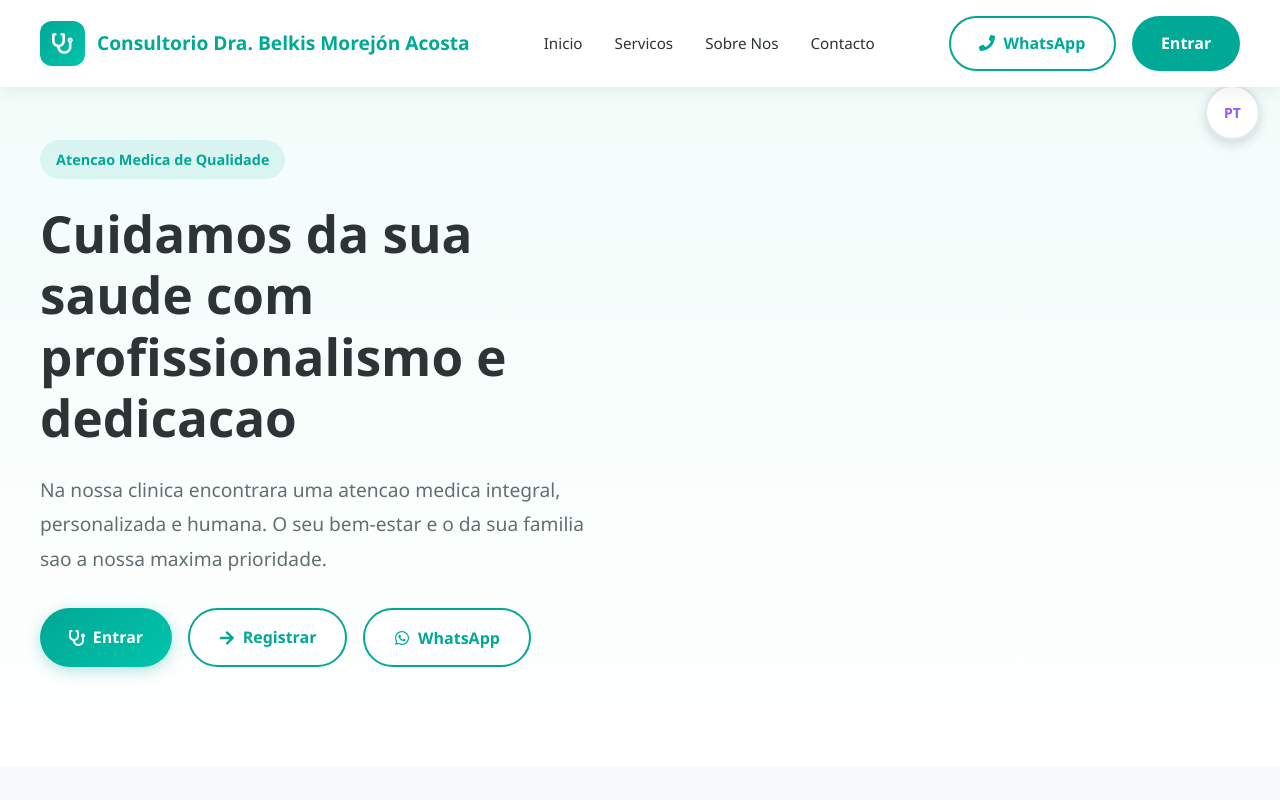
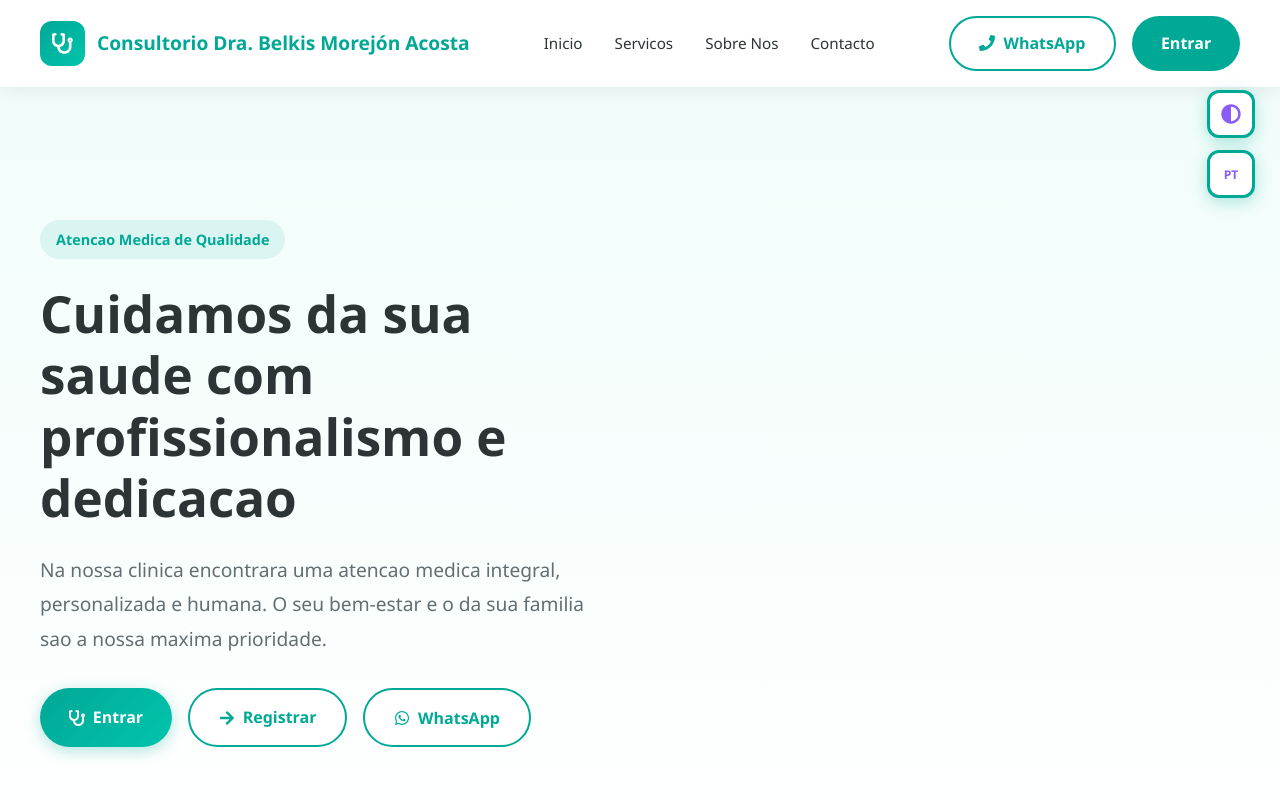
Before and after one commit to Marlondamian26/Mis_proyectos, a React (Vite) app in the folder frontend/: page / in a window 1280 px wide. Shown: the top 800 px of the page. Built offline with nearby package versions, Linux system fonts and the light colour scheme; no server answers.

Commit message:
Correcciones en el sitio promocional 3

```diff
--- a/frontend/src/sitioPromocional/components/LandingWrapper.jsx
+++ b/frontend/src/sitioPromocional/components/LandingWrapper.jsx
@@ -1,4 +1,4 @@
-import React, { useEffect } from 'react';
+import React, { useEffect, useState } from 'react';
 import { useTheme } from '../../context/ThemeContext';
 import { useLanguage } from '../../context/LanguageContext';
 import { FaSun, FaMoon, FaAdjust } from 'react-icons/fa';
@@ -15,45 +15,73 @@ import Footer from './Footer';
 
 const toggleContainerStyle = {
   position: 'fixed',
-  top: '20px',
-  right: '20px',
-  zIndex: 1000,
+  top: '90px',
+  right: '25px',
+  zIndex: 2000,
   display: 'flex',
   flexDirection: 'column',
-  gap: '10px',
+  gap: '12px',
 };
 
 const buttonBaseStyle = {
-  background: 'var(--bg-secondary)',
-  border: '2px solid var(--border-color)',
-  borderRadius: '50%',
-  width: '55px',
-  height: '55px',
+  background: '#ffffff',
+  border: '3px solid #00a896',
+  borderRadius: '12px',
+  width: '48px',
+  height: '48px',
   display: 'flex',
   alignItems: 'center',
   justifyContent: 'center',
   cursor: 'pointer',
-  color: 'var(--text-primary)',
+  color: '#0f172a',
   transition: 'all 0.3s ease',
-  boxShadow: '0 4px 12px rgba(0, 0, 0, 0.15)',
+  boxShadow: '0 4px 16px rgba(0, 168, 150, 0.3)',
+  outline: 'none',
+};
+
+const buttonBaseStyleDark = {
+  background: '#1e293b',
+  border: '3px solid #02c4ac',
+  color: '#f1f5f9',
+  boxShadow: '0 4px 16px rgba(2, 196, 172, 0.3)',
+};
+
+const buttonHoverStyle = {
+  transform: 'scale(1.1)',
+  boxShadow: '0 6px 24px rgba(0, 168, 150, 0.4)',
+};
+
+const buttonActiveStyle = {
+  transform: 'scale(0.95)',
 };
 
 function PromoThemeToggle() {
   const { theme, toggleTheme, isAutomatic } = useTheme();
+  const [isHovered, setIsHovered] = useState(false);
+  const [isActive, setIsActive] = useState(false);
 
   const getIcon = () => {
     if (isAutomatic) {
-      return <FaAdjust style={{ fontSize: '24px', color: '#8b5cf6' }} />;
+      return <FaAdjust style={{ fontSize: '20px', color: '#8b5cf6' }} />;
     }
     return theme === 'light'
-      ? <FaMoon style={{ fontSize: '24px', color: '#3b82f6' }} />
-      : <FaSun style={{ fontSize: '24px', color: '#fbbf24' }} />;
+      ? <FaMoon style={{ fontSize: '20px', color: '#3b82f6' }} />
+      : <FaSun style={{ fontSize: '20px', color: '#fbbf24' }} />;
   };
+
+  const isDark = theme === 'dark';
+  let currentStyle = isDark ? { ...buttonBaseStyle, ...buttonBaseStyleDark } : { ...buttonBaseStyle };
+  if (isHovered) currentStyle = { ...currentStyle, ...buttonHoverStyle };
+  if (isActive) currentStyle = { ...currentStyle, ...buttonActiveStyle };
 
   return (
     <button
       onClick={toggleTheme}
-      style={buttonBaseStyle}
+      onMouseEnter={() => setIsHovered(true)}
+      onMouseLeave={() => setIsHovered(false)}
+      onMouseDown={() => setIsActive(true)}
+      onMouseUp={() => setIsActive(false)}
+      style={currentStyle}
       title={isAutomatic ? 'Modo automático (sigue preferencia del sistema)' : `Cambiar a modo ${theme === 'light' ? 'oscuro' : 'claro'}`}
       aria-label={isAutomatic ? 'Modo automático' : `Cambiar a modo ${theme === 'light' ? 'oscuro' : 'claro'}`}
     >
@@ -64,6 +92,9 @@ function PromoThemeToggle() {
 
 function PromoLanguageToggle() {
   const { language, setLanguage } = useLanguage();
+  const { theme } = useTheme();
+  const [isHovered, setIsHovered] = useState(false);
+  const [isActive, setIsActive] = useState(false);
 
   const languages = [
     { code: 'pt', name: 'Portugués', flag: 'PT' },
@@ -78,15 +109,23 @@ function PromoLanguageToggle() {
   };
 
   const currentLang = languages.find(l => l.code === language) || languages[0];
+  const isDark = theme === 'dark';
+  let currentStyle = isDark ? { ...buttonBaseStyle, ...buttonBaseStyleDark } : { ...buttonBaseStyle };
+  if (isHovered) currentStyle = { ...currentStyle, ...buttonHoverStyle };
+  if (isActive) currentStyle = { ...currentStyle, ...buttonActiveStyle };
 
   return (
     <button
       onClick={cycleLanguage}
-      style={buttonBaseStyle}
+      onMouseEnter={() => setIsHovered(true)}
+      onMouseLeave={() => setIsHovered(false)}
+      onMouseDown={() => setIsActive(true)}
+      onMouseUp={() => setIsActive(false)}
+      style={currentStyle}
       title={`Idioma: ${currentLang.name}. Haz clic para cambiar.`}
       aria-label={`Cambiar idioma. Actual: ${currentLang.name}`}
     >
-      <span style={{ fontSize: '14px', fontWeight: 'bold', color: '#8b5cf6' }}>
+      <span style={{ fontSize: '12px', fontWeight: 'bold', color: '#8b5cf6' }}>
         {currentLang.flag}
       </span>
     </button>
@@ -109,7 +148,7 @@ function LandingWrapper() {
 
       <Navbar />
 
-      <main>
+      <main style={{ marginTop: '80px' }}>
         <section id="inicio">
           <Hero />
         </section>
--- a/frontend/src/sitioPromocional/styles/promocional.css
+++ b/frontend/src/sitioPromocional/styles/promocional.css
@@ -1,6 +1,7 @@
 /* src/sitioPromocional/styles/promocional.css */
 
 :root {
+  /* Tema Claro */
   --promo-primary: #00a896;
   --promo-primary-dark: #008f7f;
   --promo-primary-light: #02c4ac;
@@ -14,6 +15,23 @@
   --promo-border: #e9ecef;
   --promo-shadow: rgba(0, 0, 0, 0.08);
   --promo-gradient: linear-gradient(135deg, #00a896 0%, #02c4ac 100%);
+}
+
+/* Tema Oscuro */
+[data-theme="dark"] {
+  --promo-primary: #02c4ac;
+  --promo-primary-dark: #00a896;
+  --promo-primary-light: #05e0c7;
+  --promo-secondary: #1a1d21;
+  --promo-accent: #f97316;
+  --promo-text: #f1f5f9;
+  --promo-text-light: #94a3b8;
+  --promo-white: #1a1d21;
+  --promo-bg: #0f1114;
+  --promo-card-bg: #1e2228;
+  --promo-border: #2d3439;
+  --promo-shadow: rgba(0, 0, 0, 0.3);
+  --promo-gradient: linear-gradient(135deg, #02c4ac 0%, #05e0c7 100%);
 }
 
 .sitio-promocional {
```
Also changed, not shown: frontend/src/sitioPromocional/App.jsx (deleted, +0 -60 lines).
